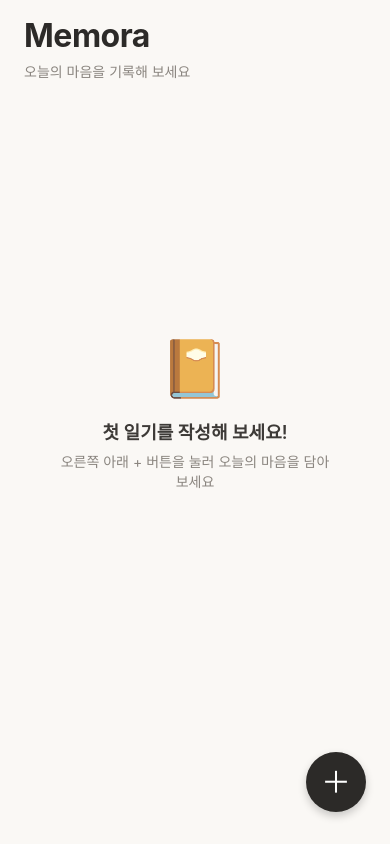
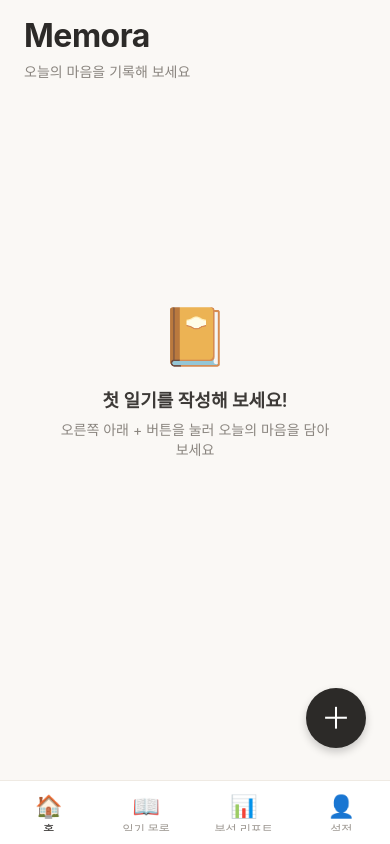
Before and after one commit to memora-project/memora_front, a React Native app: screen /Home in a window 390 px wide. Built offline with nearby package versions, Linux system fonts and the light colour scheme.

Commit message:
feat: 하단 탭 네비게이션 추가 + 공통 헤더 컴포넌트 분리

```diff
--- a/package.json
+++ b/package.json
@@ -13,6 +13,7 @@
     "@react-native-async-storage/async-storage": "^2.1.2",
     "@react-native-community/geolocation": "^3.4.0",
     "@react-native/new-app-screen": "0.85.2",
+    "@react-navigation/bottom-tabs": "^7.15.10",
     "@react-navigation/native": "^7.2.2",
     "@react-navigation/native-stack": "^7.14.12",
     "axios": "^1.15.2",
--- /dev/null
+++ b/src/components/AppHeader.tsx
@@ -0,0 +1,32 @@
+import React from 'react';
+import { View, Text, StyleSheet } from 'react-native';
+
+const AppHeader: React.FC = () => {
+  return (
+    <View style={styles.headerWrap}>
+      <Text style={styles.headerTitle}>Memora</Text>
+      <Text style={styles.headerSubtitle}>오늘의 마음을 기록해 보세요</Text>
+    </View>
+  );
+};
+
+const styles = StyleSheet.create({
+  headerWrap: {
+    paddingHorizontal: 24,
+    paddingTop: 16,
+    paddingBottom: 12,
+  },
+  headerTitle: {
+    fontSize: 32,
+    fontWeight: '700',
+    color: '#2C2A28',
+    letterSpacing: -0.5,
+  },
+  headerSubtitle: {
+    marginTop: 6,
+    fontSize: 14,
+    color: '#8A857F',
+  },
+});
+
+export default AppHeader;
--- a/src/navigation/AppNavigator.tsx
+++ b/src/navigation/AppNavigator.tsx
@@ -1,50 +1,145 @@
 import React from 'react';
+import { Text } from 'react-native';
 import { NavigationContainer } from '@react-navigation/native';
 import {
   createNativeStackNavigator,
   NativeStackScreenProps,
 } from '@react-navigation/native-stack';
+import {
+  createBottomTabNavigator,
+  BottomTabScreenProps,
+} from '@react-navigation/bottom-tabs';
 
+// 기존 화면들
 import HomeScreen from '../screens/HomeScreen';
 import MidDiaryScreen from '../screens/MidDiaryScreen';
 import DetailScreen from '../screens/DetailScreen';
 
-export type RootStackParamList = {
+// 신규 빈 깡통 화면들
+import DashboardScreen from '../screens/DashboardScreen';
+import DiaryListScreen from '../screens/DiaryListScreen';
+import ReportScreen from '../screens/ReportScreen';
+import SettingsScreen from '../screens/SettingsScreen';
+
+/**
+ * ─────────────────────────────────────────────
+ *  1) 일기 목록 탭 안의 Stack 정의
+ *     (Home → MidDiary 모달 → Detail 흐름)
+ * ─────────────────────────────────────────────
+ */
+export type DiaryStackParamList = {
   Home: undefined;
   MidDiary: undefined;
   Detail: { entryId: string };
 };
 
-export type HomeScreenProps = NativeStackScreenProps<RootStackParamList, 'Home'>;
-export type MidDiaryScreenProps = NativeStackScreenProps<
-  RootStackParamList,
-  'MidDiary'
->;
-export type DetailScreenProps = NativeStackScreenProps<
-  RootStackParamList,
-  'Detail'
->;
+export type HomeScreenProps = NativeStackScreenProps<DiaryStackParamList, 'Home'>;
+export type MidDiaryScreenProps = NativeStackScreenProps<DiaryStackParamList, 'MidDiary'>;
+export type DetailScreenProps = NativeStackScreenProps<DiaryStackParamList, 'Detail'>;
 
-const Stack = createNativeStackNavigator<RootStackParamList>();
+const DiaryStack = createNativeStackNavigator<DiaryStackParamList>();
+
+const DiaryStackNavigator = () => {
+  return (
+    <DiaryStack.Navigator
+      initialRouteName="Home"
+      screenOptions={{
+        headerShown: false,
+        contentStyle: { backgroundColor: '#FAF8F5' },
+      }}
+    >
+      <DiaryStack.Screen name="Home" component={HomeScreen} />
+      <DiaryStack.Screen
+        name="MidDiary"
+        component={MidDiaryScreen}
+        options={{ presentation: 'modal', animation: 'slide_from_bottom' }}
+      />
+      <DiaryStack.Screen name="Detail" component={DetailScreen} />
+    </DiaryStack.Navigator>
+  );
+};
+
+/**
+ * ─────────────────────────────────────────────
+ *  2) 하단 탭 정의 — 4개
+ * ─────────────────────────────────────────────
+ */
+export type RootTabParamList = {
+  Home: undefined;
+  DiaryList: undefined;
+  Report: undefined;
+  Settings: undefined;
+};
+
+export type DashboardScreenProps = BottomTabScreenProps<RootTabParamList, 'Dashboard'>;
+export type ReportScreenProps = BottomTabScreenProps<RootTabParamList, 'Report'>;
+export type SettingsScreenProps = BottomTabScreenProps<RootTabParamList, 'Settings'>;
+
+const Tab = createBottomTabNavigator<RootTabParamList>();
 
 const AppNavigator = () => {
   return (
     <NavigationContainer>
-      <Stack.Navigator
+      <Tab.Navigator
         initialRouteName="Home"
         screenOptions={{
           headerShown: false,
-          contentStyle: { backgroundColor: '#FAF8F5' },
+          tabBarActiveTintColor: '#2C2A28',
+          tabBarInactiveTintColor: '#A09B95',
+          tabBarStyle: {
+            backgroundColor: '#FFFFFF',
+            borderTopColor: '#EFEAE3',
+            height: 64,
+            paddingTop: 6,
+            paddingBottom: 8,
+          },
+          tabBarLabelStyle: {
+            fontSize: 12,
+            fontWeight: '500',
+          },
         }}
       >
-        <Stack.Screen name="Home" component={HomeScreen} />
-        <Stack.Screen
-          name="MidDiary"
-          component={MidDiaryScreen}
-          options={{ presentation: 'modal', animation: 'slide_from_bottom' }}
+        <Tab.Screen
+          name="Home"
+          component={DiaryStackNavigator}
+          options={{
+            tabBarLabel: '홈',
+            tabBarIcon: ({ color }) => (
+              <Text style={{ fontSize: 22, color }}>🏠</Text>
+            ),
+          }}
         />
-        <Stack.Screen name="Detail" component={DetailScreen} />
-      </Stack.Navigator>
+        <Tab.Screen
+          name="DiaryList"
+          component={DiaryListScreen}
+          options={{
+            tabBarLabel: '일기 목록',
+            tabBarIcon: ({ color }) => (
+              <Text style={{ fontSize: 22, color }}>📖</Text>
+            ),
+          }}
+        />
+        <Tab.Screen
+          name="Report"
+          component={ReportScreen}
+          options={{
+            tabBarLabel: '분석 리포트',
+            tabBarIcon: ({ color }) => (
+              <Text style={{ fontSize: 22, color }}>📊</Text>
+            ),
+          }}
+        />
+        <Tab.Screen
+          name="Settings"
+          component={SettingsScreen}
+          options={{
+            tabBarLabel: '설정',
+            tabBarIcon: ({ color }) => (
+              <Text style={{ fontSize: 22, color }}>👤</Text>
+            ),
+          }}
+        />
+      </Tab.Navigator>
     </NavigationContainer>
   );
 };
--- /dev/null
+++ b/src/screens/DashboardScreen.tsx
@@ -0,0 +1,35 @@
+import React from 'react';
+import { View, Text, StyleSheet } from 'react-native';
+import { SafeAreaView } from 'react-native-safe-area-context';
+import AppHeader from '../components/AppHeader';
+
+const DashboardScreen: React.FC = () => {
+  return (
+    <SafeAreaView style={styles.container} edges={['top', 'left', 'right']}>
+      <AppHeader />
+      <View style={styles.content}>
+        <Text style={styles.placeholder}>최근 기분 + 오늘 일기 버튼이 들어올 자리</Text>
+      </View>
+    </SafeAreaView>
+  );
+};
+
+const styles = StyleSheet.create({
+  container: {
+    flex: 1,
+    backgroundColor: '#FAF8F5',
+  },
+  content: {
+    flex: 1,
+    alignItems: 'center',
+    justifyContent: 'center',
+    paddingHorizontal: 24,
+  },
+  placeholder: {
+    fontSize: 14,
+    color: '#8A857F',
+    textAlign: 'center',
+  },
+});
+
+export default DashboardScreen;
--- /dev/null
+++ b/src/screens/DiaryListScreen.tsx
@@ -0,0 +1,42 @@
+import React from 'react';
+import { View, Text, StyleSheet } from 'react-native';
+import { SafeAreaView } from 'react-native-safe-area-context';
+import AppHeader from '../components/AppHeader';
+
+const DiaryListScreen: React.FC = () => {
+  return (
+    <SafeAreaView style={styles.container} edges={['top', 'left', 'right']}>
+      <AppHeader />
+      <View style={styles.content}>
+        <Text style={styles.placeholder}>캘린더 / 리스트 모드가 들어올 자리</Text>
+        <Text style={styles.placeholderSub}>(월간 캘린더 + 일간 리스트 전환)</Text>
+      </View>
+    </SafeAreaView>
+  );
+};
+
+const styles = StyleSheet.create({
+  container: {
+    flex: 1,
+    backgroundColor: '#FAF8F5',
+  },
+  content: {
+    flex: 1,
+    alignItems: 'center',
+    justifyContent: 'center',
+    paddingHorizontal: 24,
+  },
+  placeholder: {
+    fontSize: 16,
+    color: '#3D3A37',
+    fontWeight: '600',
+    marginBottom: 8,
+  },
+  placeholderSub: {
+    fontSize: 13,
+    color: '#8A857F',
+    textAlign: 'center',
+  },
+});
+
+export default DiaryListScreen;
--- a/src/screens/HomeScreen.tsx
+++ b/src/screens/HomeScreen.tsx
@@ -10,6 +10,7 @@ import {
 } from 'react-native';
 import { SafeAreaView } from 'react-native-safe-area-context';
 import { useFocusEffect } from '@react-navigation/native';
+import AppHeader from '../components/AppHeader';
 
 import type { HomeScreenProps } from '../navigation/AppNavigator';
 import { getAllDiaries, type DiaryEntry } from '../storage/diaryStorage';
@@ -79,10 +80,7 @@ const HomeScreen: React.FC<HomeScreenProps> = ({ navigation }) => {
   return (
     <SafeAreaView style={styles.container} edges={['top', 'left', 'right']}>
       <StatusBar barStyle="dark-content" backgroundColor="#FAF8F5" />
-      <View style={styles.headerWrap}>
-        <Text style={styles.headerTitle}>Memora</Text>
-        <Text style={styles.headerSubtitle}>오늘의 마음을 기록해 보세요</Text>
-      </View>
+      <AppHeader />
 
       {isLoading ? (
         <View style={styles.loadingWrap}>
--- /dev/null
+++ b/src/screens/ReportScreen.tsx
@@ -0,0 +1,35 @@
+import React from 'react';
+import { View, Text, StyleSheet } from 'react-native';
+import { SafeAreaView } from 'react-native-safe-area-context';
+import AppHeader from '../components/AppHeader';
+
+const ReportScreen: React.FC = () => {
+  return (
+    <SafeAreaView style={styles.container} edges={['top', 'left', 'right']}>
+      <AppHeader />
+      <View style={styles.content}>
+        <Text style={styles.placeholder}>주간/월간 기분 그래프가 들어올 자리</Text>
+      </View>
+    </SafeAreaView>
+  );
+};
+
+const styles = StyleSheet.create({
+  container: {
+    flex: 1,
+    backgroundColor: '#FAF8F5',
+  },
+  content: {
+    flex: 1,
+    alignItems: 'center',
+    justifyContent: 'center',
+    paddingHorizontal: 24,
+  },
+  placeholder: {
+    fontSize: 14,
+    color: '#8A857F',
+    textAlign: 'center',
+  },
+});
+
+export default ReportScreen;
--- /dev/null
+++ b/src/screens/SettingsScreen.tsx
@@ -0,0 +1,40 @@
+import React from 'react';
+import { View, Text, StyleSheet } from 'react-native';
+import { SafeAreaView } from 'react-native-safe-area-context';
+
+const SettingsScreen: React.FC = () => {
+  return (
+    <SafeAreaView style={styles.container} edges={['top', 'left', 'right']}>
+      <View style={styles.content}>
+        <Text style={styles.title}>설정</Text>
+        <Text style={styles.subtitle}>프로필 / 비상연락처 / 글씨 크기 설정 등</Text>
+      </View>
+    </SafeAreaView>
+  );
+};
+
+const styles = StyleSheet.create({
+  container: {
+    flex: 1,
+    backgroundColor: '#FAF8F5',
+  },
+  content: {
+    flex: 1,
+    alignItems: 'center',
+    justifyContent: 'center',
+    paddingHorizontal: 24,
+  },
+  title: {
+    fontSize: 32,
+    fontWeight: '700',
+    color: '#2C2A28',
+    marginBottom: 12,
+  },
+  subtitle: {
+    fontSize: 14,
+    color: '#8A857F',
+    textAlign: 'center',
+  },
+});
+
+export default SettingsScreen;
```
